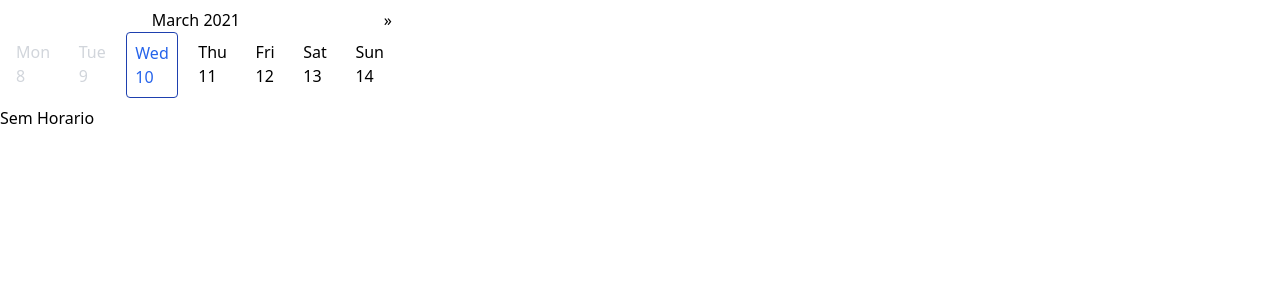
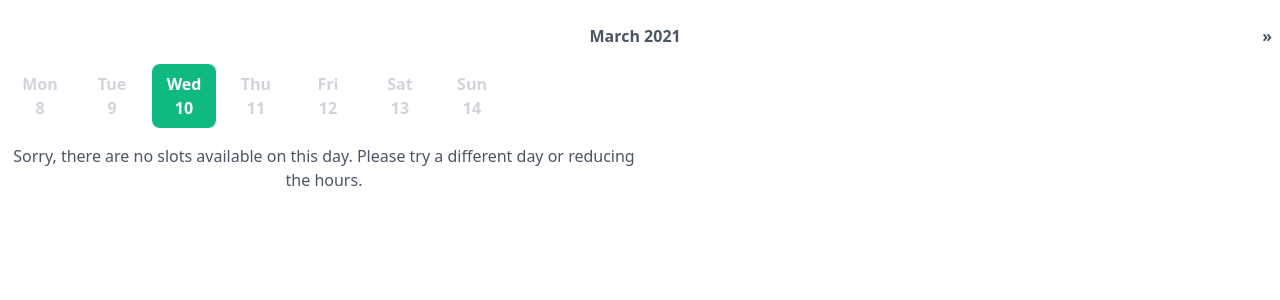
Before and after one commit to weslley-oliveira/schedule, a Next.js app: page / in a window 1280 px wide. Shown: the top 300 px of the page. Built offline with nearby package versions, Linux system fonts and the light colour scheme.

Commit message:
parte de apresentacao done

```diff
--- a/src/components/Booking.tsx
+++ b/src/components/Booking.tsx
@@ -18,12 +18,12 @@ function Booking() {
 
 
         try {
-            console.log("🤑", item.morning)
+            // console.log("🤑", item.morning)
             setMorning(item.morning)
             setAfternoon(item.afternoon)
           }
           catch(err) {
-            console.log("😞", err.message)
+            // console.log("😞", err.message)
           }
         // if(item){
         // setMorning(item.morning)
@@ -36,32 +36,35 @@ function Booking() {
     const [afternoon , setAfternoon ] = useState([])
 
     return (
-        <div>
+        <div className="p-2 text-gray-600">
             <div>
-                <ul  className="flex gap-2">
-                    <Calendar value={selectedDate} onChange={setSelectedDate} />
-                </ul>
+                <Calendar value={selectedDate} data={data} onChange={setSelectedDate} />
             </div>
 
-            <div className="grid grid-cols-2">
+            <div className="py-4 grid grid-cols-2 text-center">
                 {morning.length?
                 <div>
-                    <span>Morning</span>
-                    <ul>
+                    <span className="font-semibold p-4">Morning</span>
+                    <ul className="flex flex-col gap-2 py-4">
                         {morning.map((m) => (
-                            <li key={m}>{m}</li>
+                            <li className=" mx-2 p-2 cursor-pointer border border-gray-500 rounded-lg hover:bg-gray-200"
+                            key={m}>{m}</li>
                             ))}
                     </ul>
 
                 </div>
-                     :   <p>Sem Horario</p>        }
+                     :   <p>
+                         Sorry, there are no slots available on this day. Please try a different day or reducing the hours.
+                     </p>        }
 
                 {afternoon.length?
                 <div>
-                    <span>Afternoon</span>
-                    <ul>
+                    <span className="font-semibold p-4">Afternoon</span>
+                    <ul className="flex flex-col gap-2 py-4">
                         {afternoon.map((t) => (
-                            <li key={t}>{t}</li>
+                            <li
+                            className="mx-2 p-2 cursor-pointer border border-gray-500 rounded-lg hover:bg-gray-200"
+                             key={t}>{t}</li>
                         ))}
                     </ul>
                 </div>
--- a/src/components/calendar/header.jsx
+++ b/src/components/calendar/header.jsx
@@ -30,15 +30,18 @@ export default function CalendarHeader({ value, onChange }) {
   }
 
   return (
-    <div className="flex justify-between">
+    <div className="flex justify-between font-bold py-4">
       <div
         className="cursor-pointer"
         onClick={() => !thisMonth() && onChange(prevWeek())}
       >
         {!thisMonth() ? String.fromCharCode(171) : null}
       </div>
-      <div className="current">
-        {currMonthName()} {currYear()}{next == 1 && ', next week'} {next>=2 &&`, in ${next} weeks`}
+      <div className="text-center ">
+        <h1>{currMonthName()}{' '}
+            {currYear()}
+            {next == 1 && ', next week'}
+            {next>=2 &&`, in ${next} weeks`}</h1>
       </div>
       <div className="cursor-pointer" onClick={() => onChange(nextWeek())}>
         {String.fromCharCode(187)}
--- a/src/components/calendar/index.jsx
+++ b/src/components/calendar/index.jsx
@@ -4,6 +4,7 @@ import Header from "./header";
 
 export default function Calendar({ value, onChange, data }) {
   const [calendar, setCalendar] = useState([]);
+  const [saber, setSaber] = useState('pica');
 
   useEffect(() => {
     setCalendar(buildCalendar(value));
@@ -40,30 +41,50 @@ export default function Calendar({ value, onChange, data }) {
     return moment(new Date()).isSame(day, "day");
   }
 
+  function hasHours(day){
+    let selected = day.format()
+    let item = data.find(item => item.date == selected)
+    if (beforeToday(day)){}else{
+    try{
+      if(item.morning.length && item.afternoon.length >= 1){
+        return "bg-green-100 text-green-500"
+      }
+     }
+    catch(err) { }
+    }
+
+  }
+
+
+
   function dayStyles(day) {
+
     if (beforeToday(day)) return "text-gray-300";
-    if (isSelected(day)) return "rounded border border-blue-800 text-blue-600";
-    if (isToday(day)) return "text-red-500";
+    if (isSelected(day)) return "bg-green-500 text-white";
+    if (isToday(day)) return "bg-green-100 text-green-500";
     return "";
   }
 
+  //console.log( "esssss", data )
+
   return (
-    <div className="p-2">
+    <div className="">
       <Header value={value} onChange={onChange} />
 
-      <div className="w-96">
+      <div className="text-gray-300">
         {calendar.map((week, wi) => (
-          <div key={wi} className="flex justify-between ">
+          <div key={wi} className="flex gap-1 sm:gap-2">
             {week.map((day, di) => (
               <div
                 key={di}
-                className="day"
+                className={`cursor-pointer rounded-lg text-center ${hasHours(day)}`}
                 onClick={() => {
                   if (day < moment(new Date()).startOf("day")) return;
                   onChange(day);
                 }}
               >
-                <div className={`cursor-pointer p-2 flex flex-col ${dayStyles(day)}`}>
+                <div className={`flex flex-col w-12 sm:w-16 font-semibold p-2 rounded-lg ${dayStyles(day)}`}>
+
                   <h1>{day.format("ddd").toString()}</h1>
                   <p>{day.format("D").toString()}</p>
                 </div>
--- a/src/pages/api/date.js
+++ b/src/pages/api/date.js
@@ -56,11 +56,8 @@ export default function handler(req, res) {
 
          ],
         afternoon: [
-          '12:30 - 13:00',
-          '13:30 - 14:00',
 
-          '16:30 - 17:00',
-          '17:30 - 18:00',
+
          ]
       },
       {
```
